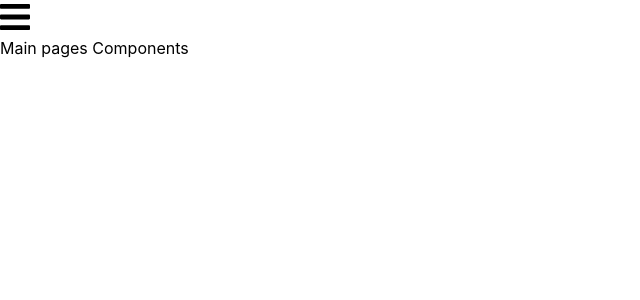
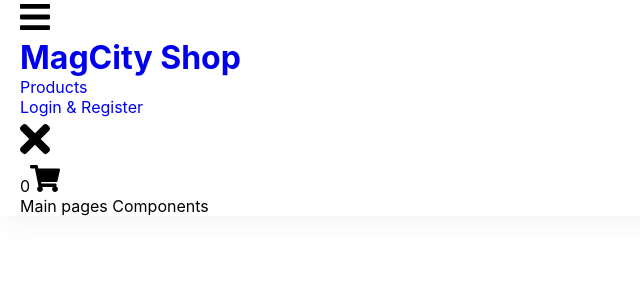
Before and after one commit to Chanuth-silva10/ecommerce-business-managemant-using-react-with-context-api, a React (Create React App) app in the folder frontend/: page / in a window 1280 px wide. Shown: the top 300 px of the page, without its empty margins (0-640 px from the left). Built offline with nearby package versions, Linux system fonts and the light colour scheme.

Commit message:
Implement header

```diff
--- a/frontend/src/components/headers/Header.js
+++ b/frontend/src/components/headers/Header.js
@@ -3,6 +3,7 @@ import {GlobalState} from '../../GlobalState'
 import Menu from './icon/menu.svg'
 import Close from './icon/close.svg'
 import Cart from './icon/cart.svg'
+import { Link } from 'react-router-dom';
 
 function Header() {
   const value = useContext(GlobalState)
@@ -11,6 +12,27 @@ function Header() {
         <div className='menu'>
              <img src={Menu} alt=""  width="30"/>
         </div>
+        <div className='logo'>
+             <h1>
+                 <Link to="/">MagCity Shop</Link>
+             </h1>
+        </div>
+
+        <ul>
+            <li><Link to="/">Products</Link></li>
+            <li><Link to="/">Login & Register</Link></li>
+
+            <li>
+                <img src={Close} alt='' width="30"></img>
+            </li>
+        </ul>
+
+        <div className='cart-icon'>
+             <span>0</span>
+             <Link to="/cart">
+                 <img src={Cart} alt='' width="30"></img>
+             </Link>
+        </div>
   </header>
   );
 }
--- a/frontend/src/components/headers/header.css
+++ b/frontend/src/components/headers/header.css
@@ -0,0 +1,42 @@
+header{
+    min-height: 70px;
+    width: 100%;
+    overflow: hidden;
+    display: flex;
+    flex-wrap: wrap;
+    justify-content: space-around;
+    align-items: center;
+    border-bottom: 1px solid rgb(238, 15, 15);
+}
+header .logo{
+    flex: 1;
+}
+header a{
+    text-transform: uppercase;
+    color: #555;
+}
+header ul li{
+    display: inline-block;
+    opacity: 0.7;
+    padding: 0 20px;
+}
+header ul li:hover{
+    opacity: 1;
+}
+.menu{
+    display: none;
+}
+.cart-icon{
+    position: relative;
+    margin-right: 20px;
+}
+.cart-icon span{
+    background: crimson;
+    border-radius: 20px;
+    color: white;
+    position: absolute;
+    top:-10px;
+    right: -10px;
+    padding: 5px 7px;
+    font-size: 10px;
+}
--- a/frontend/src/index.css
+++ b/frontend/src/index.css
@@ -8,3 +8,26 @@
   -webkit-font-smoothing: antialiased;
   -moz-osx-font-smoothing: grayscale;
 }
+
+.App{
+  max-width: 1430px;
+  min-width: 100vh;
+  margin: 0 auto;
+  padding: 0 20px;
+  box-shadow: 0 0 35px #eee;
+}
+a {
+  text-decoration: none;
+}
+ul li {
+  list-style-type: none;
+}
+Link{
+  border: none;
+  outline: none;
+  background: transparent;
+  cursor: pointer;
+}
+
+/* ---------------- Header ------------ */
+@import url("./components/headers/header.css");
```
